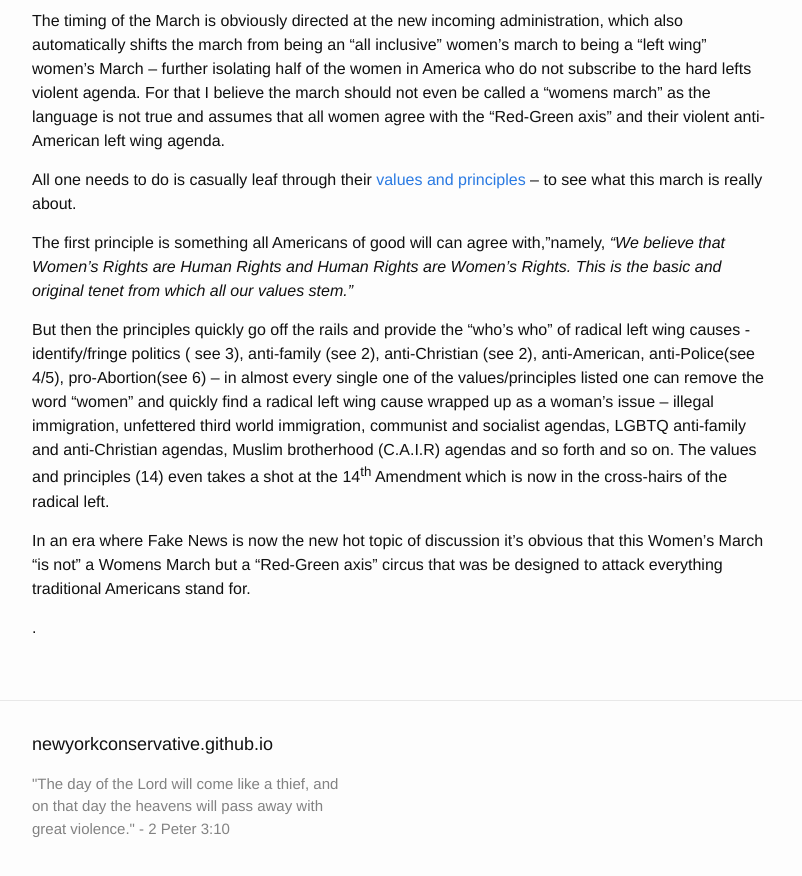
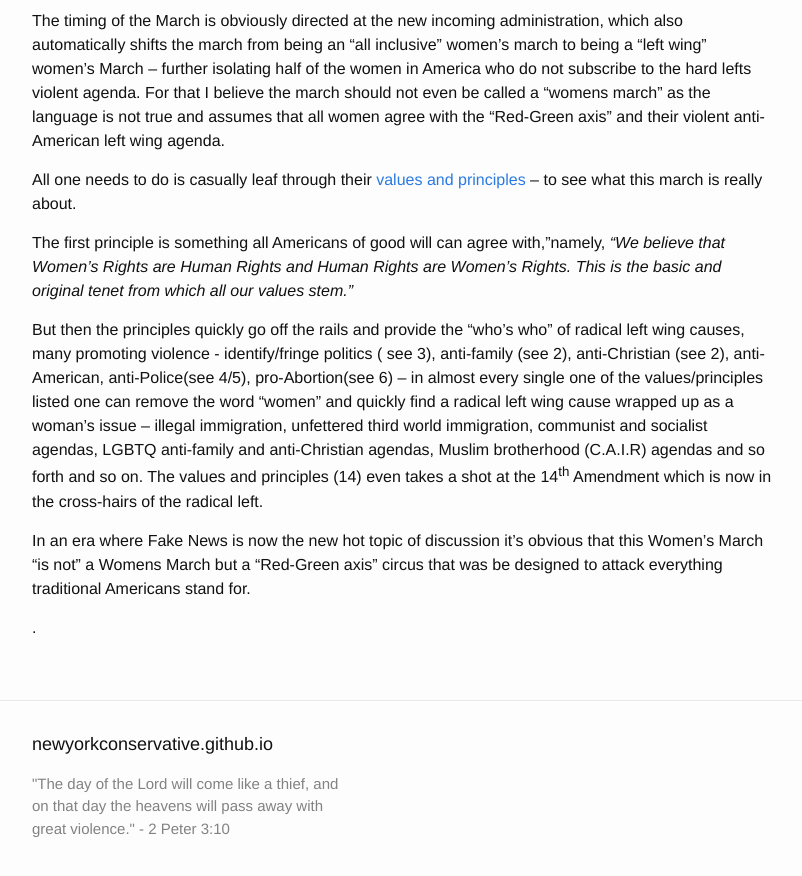
Before and after one commit to newyorkconservative/newyorkconservative.github.io, a Jekyll site: the page built from _posts/2017-01-19-fake-news-not-a-womans-march-the-red-green-axis.md, in a window 1280 px wide and 900 px high, scrolled down 769 px. Shown: the top 876 px of the window, without its empty margins (238-1040 px from the left). Built offline with Jekyll 4.4.1, drawn with Linux system fonts in a browser that asks for light colours.

Commit message:
Syncing _posts/2017-01-19-fake-news-not-a-womans-march-the-red-green-axis.md from WordPress at https://www.newyorkconservative.com (America is back and so is the New York Conservative) - wpghs

```diff
--- a/_posts/2017-01-19-fake-news-not-a-womans-march-the-red-green-axis.md
+++ b/_posts/2017-01-19-fake-news-not-a-womans-march-the-red-green-axis.md
@@ -23,7 +23,7 @@ All one needs to do is casually leaf through their <a href="https://static1.squa
 
 The first principle is something all Americans of good will can agree with,”namely, <em>“We believe that Women’s Rights are Human Rights and Human Rights are Women’s Rights. This is the basic and original tenet from which all our values stem.”</em>
 
-But then the principles quickly go off the rails and provide the “who’s who” of radical left wing causes - identify/fringe politics ( see 3), anti-family (see 2), anti-Christian (see 2), anti-American, anti-Police(see 4/5), pro-Abortion(see 6) – in almost every single one of the values/principles listed one can remove the word “women” and quickly find a radical left wing cause wrapped up as a woman’s issue – illegal immigration, unfettered third world immigration, communist and socialist agendas, LGBTQ anti-family and anti-Christian agendas, Muslim brotherhood (C.A.I.R) agendas and so forth and so on. The values and principles (14) even takes a shot at the 14<sup>th</sup> Amendment which is now in the cross-hairs of the radical left.
+But then the principles quickly go off the rails and provide the “who’s who” of radical left wing causes, many promoting violence - identify/fringe politics ( see 3), anti-family (see 2), anti-Christian (see 2), anti-American, anti-Police(see 4/5), pro-Abortion(see 6) – in almost every single one of the values/principles listed one can remove the word “women” and quickly find a radical left wing cause wrapped up as a woman’s issue – illegal immigration, unfettered third world immigration, communist and socialist agendas, LGBTQ anti-family and anti-Christian agendas, Muslim brotherhood (C.A.I.R) agendas and so forth and so on. The values and principles (14) even takes a shot at the 14<sup>th</sup> Amendment which is now in the cross-hairs of the radical left.
 
 In an era where Fake News is now the new hot topic of discussion it’s obvious that this Women’s March "is not" a Womens March but a “Red-Green axis” circus that was be designed to attack everything traditional Americans stand for.
 
```
